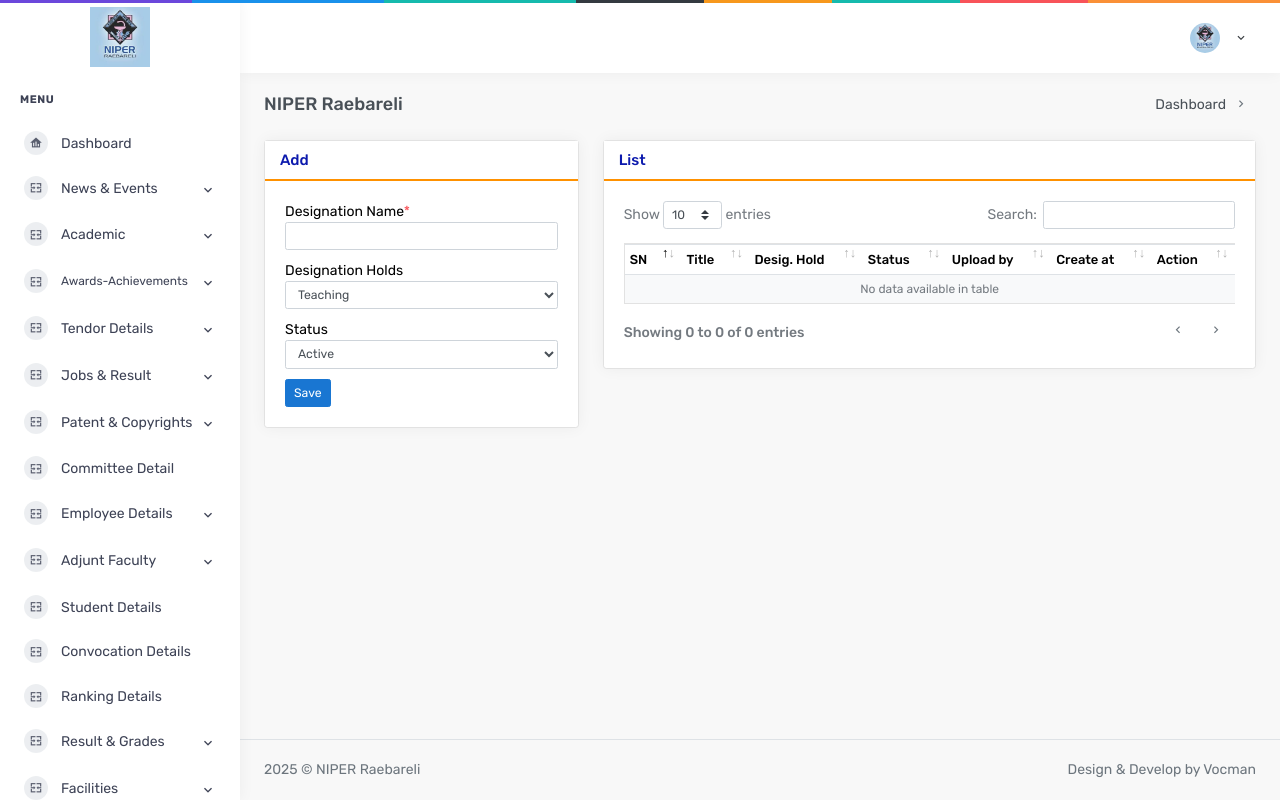
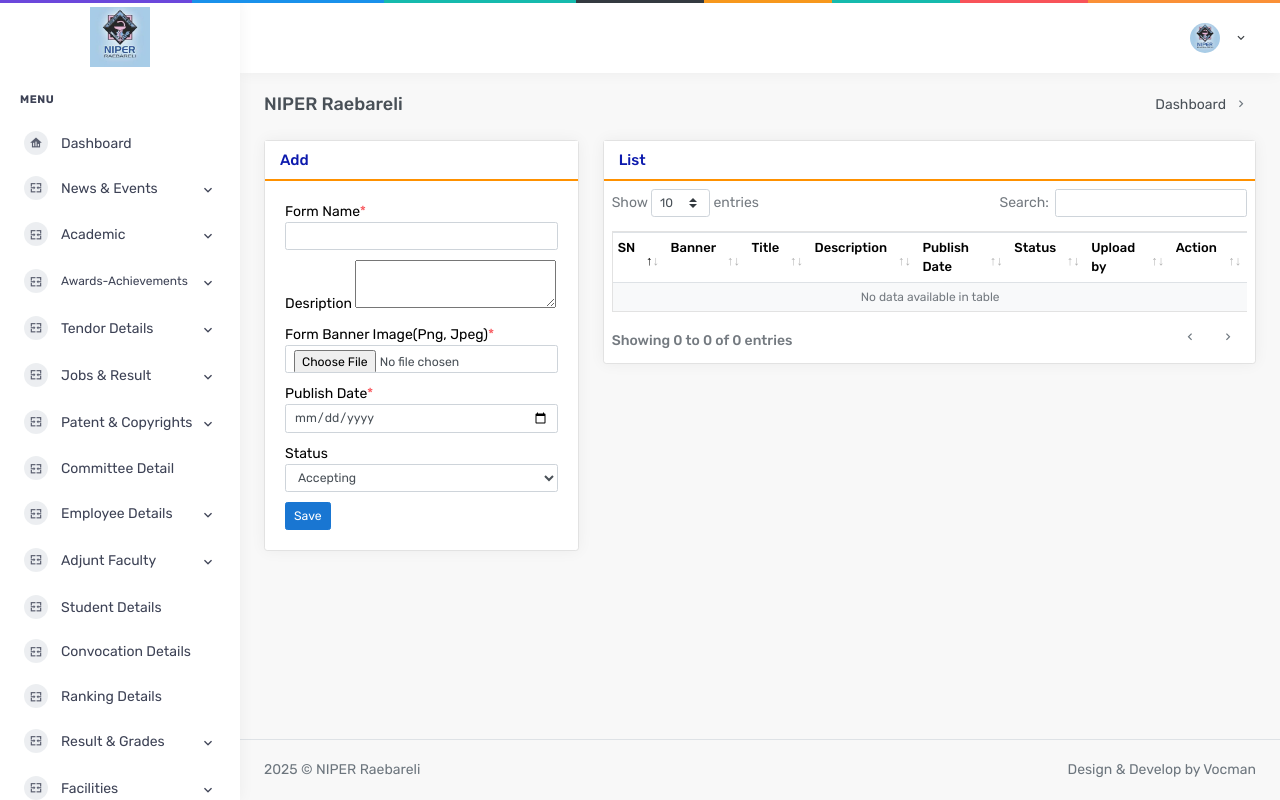
Before and after one commit to Mithun021/niper_stagging, a CodeIgniter 4 app: the page made by app/Views/admin/dymanic_form/form-details.php in a window 1280 px wide. Run offline with PHP 8.4 and a stand-in for CodeIgniter, Linux system fonts and the light colour scheme; the template is opened without the code that fills it, so the values that code supplies are empty; some libraries are stand-ins or nearby versions.

Commit message:
Your commit message

```diff
--- a/app/Views/admin/dymanic_form/form-details.php
+++ b/app/Views/admin/dymanic_form/form-details.php
@@ -21,28 +21,28 @@
                         echo session()->getFlashdata('msg');
                     }
                 ?>
-                <form method="post" action="<?= base_url() ?>admin/designation">
+                <form method="post" action="<?= base_url() ?>admin/form-details" enctype="multipart/form-data">
                     <div class="form-group">
-                        <span for="">Designation Name<span class="text-danger">*</span></span>
-                        <input type="text" class="form-control form-control-sm" name="designation_title" required minlength="3">
+                        <span for="">Form Name<span class="text-danger">*</span></span>
+                        <input type="text" class="form-control form-control-sm" name="name" required minlength="3">
                     </div>
-                    <!-- <div class="form-group">
+                    <div class="form-group">
                         <span for="">Desription</span>
                         <textarea id="editor" name="description"></textarea>
-                    </div> -->
+                    </div>
                     <div class="form-group">
-                        <span for="">Designation Holds</span>
-                        <select name="designation_hold" class="form-control form-control-sm">
-                            <option value="Teaching">Teaching</option>
-                            <option value="Non-teaching">Non-teaching</option>
-                            <option value="Administrative">Administrative</option>
-                        </select>
+                        <span for="">Form Banner Image(Png, Jpeg)<span class="text-danger">*</span></span>
+                        <input type="file" class="form-control form-control-sm" name="upload_file" required accept=".jpg,.jpeg,.png">
+                    </div>
+                    <div class="form-group">
+                        <span for="">Publish Date<span class="text-danger">*</span></span>
+                        <input type="date" class="form-control form-control-sm" name="publish_date" required>
                     </div>
                     <div class="form-group">
                         <span>Status</span>
                         <select name="status" id="status" class="form-control form-control-sm">
-                            <option value="1">Active</option>
-                            <option value="0">Inactive</option>
+                            <option value="1">Accepting</option>
+                            <option value="0">Not Accepting</option>
                         </select>
                     </div>
 
@@ -57,17 +57,18 @@
             <div class="card-header">
                 <h4 class="card-title m-0"><?= $title ?> List</h4>
             </div>
-            <div class="card-body">
+            <div class="card-body p-2">
                 <div class="table-responsive">
                 <table class="table table-striped table-hover" id="basic-datatable">
                     <thead>
                         <tr>
                             <td>SN</td>
+                            <td>Banner</td>
                             <td>Title</td>
-                            <td>Desig. Hold</td>
+                            <td>Description</td>
+                            <td>Publish Date</td>
                             <td>Status</td>
                             <td>Upload by</td>
-                            <td>Create at</td>
                             <td>Action</td>
                         </tr>
                     </thead>
```
